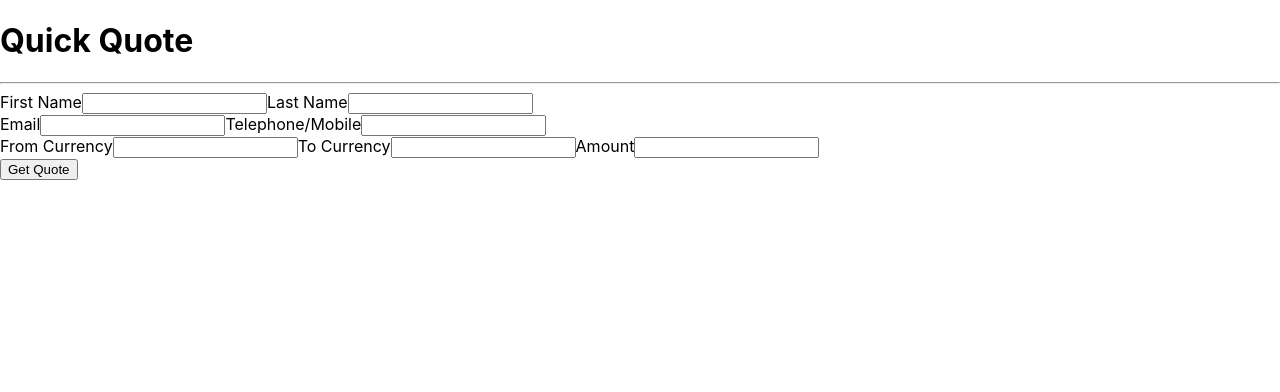
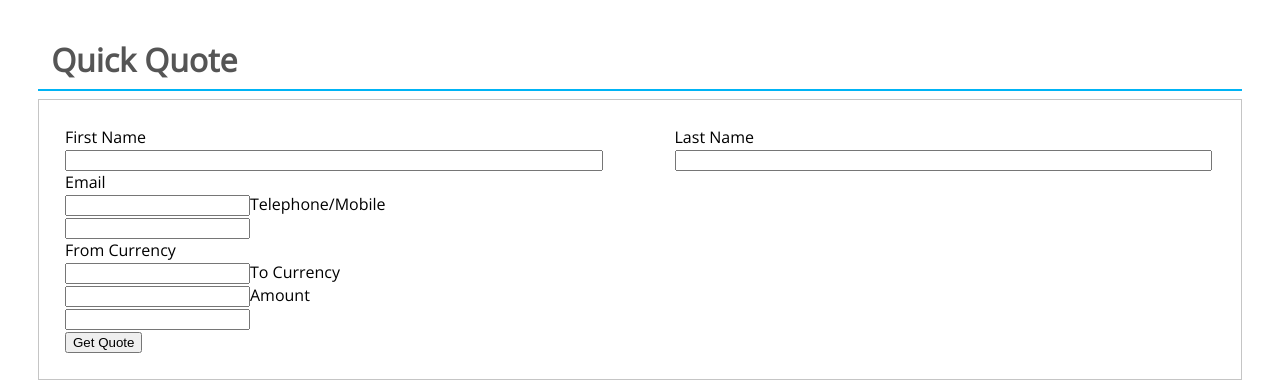
Before and after one commit to yashikanand/ofx-converter, a React (Create React App) app: page / in a window 1280 px wide. Shown: the top 392 px of the page. Built offline with nearby package versions, Linux system fonts and the light colour scheme.

Commit message:
Styling form using css and updating the form

```diff
--- a/public/index.html
+++ b/public/index.html
@@ -3,6 +3,10 @@
   <head>
     <meta charset="utf-8" />
     <link rel="icon" href="%PUBLIC_URL%/favicon.ico" />
+    <link
+      href="https://fonts.googleapis.com/css?family=Open Sans"
+      rel="stylesheet"
+    />
     <meta name="viewport" content="width=device-width, initial-scale=1" />
     <meta name="theme-color" content="#000000" />
     <meta
--- a/src/Components/quickQuote.js
+++ b/src/Components/quickQuote.js
@@ -9,38 +9,45 @@ function QuickQuote() {
           <div id="name">
             <label>
               First Name
+              <br />
               <input type="text" name="first-name" />
             </label>
             <label>
               Last Name
+              <br />
               <input type="text" name="last-name" />
             </label>
           </div>
           <label>
             Email
+            <br />
             <input type="email" name="email" />
           </label>
           <label>
             Telephone/Mobile
-            <input type="number" name="contact" />
+            <br />
+            <input type="tel" name="contact" />
           </label>
         </div>
         <div id="currency-details">
           <label>
             From Currency
-            <input type="number" name="from-currency" />
+            <br />
+            <input type="text" name="from-currency" />
           </label>
           <label>
             To Currency
-            <input type="number" name="to-currency" />
+            <br />
+            <input type="text" name="to-currency" />
           </label>
           <label>
             Amount
+            <br />
             <input type="number" name="Amount" />
           </label>
         </div>
+        <button onClick={() => setStatus("Start New Quote")}>{status}</button>
       </form>
-      <button onClick={() => setStatus("Start New Quote")}>{status}</button>
     </>
   );
 }
--- a/src/index.css
+++ b/src/index.css
@@ -1,13 +1,42 @@
 body {
   margin: 0;
-  font-family: -apple-system, BlinkMacSystemFont, 'Segoe UI', 'Roboto', 'Oxygen',
-    'Ubuntu', 'Cantarell', 'Fira Sans', 'Droid Sans', 'Helvetica Neue',
-    sans-serif;
+  font-family: "Open Sans", sans-serif;
   -webkit-font-smoothing: antialiased;
   -moz-osx-font-smoothing: grayscale;
+  margin: 3vw;
 }
 
 code {
-  font-family: source-code-pro, Menlo, Monaco, Consolas, 'Courier New',
+  font-family: source-code-pro, Menlo, Monaco, Consolas, "Courier New",
     monospace;
 }
+
+#heading {
+  color: #555555;
+  margin: 0vw;
+  padding-left: 1vw;
+}
+
+#divider {
+  color: #00b4f5;
+  border: 0.5px solid;
+}
+
+#details {
+  border: 0.1vw solid #c5c5c5;
+  padding: 2vw;
+}
+
+#name {
+  display: flex;
+  flex-direction: row;
+  justify-content: space-between;
+}
+
+#name > label {
+  width: 47%;
+}
+
+#name > label > input {
+  width: 98%;
+}
```
